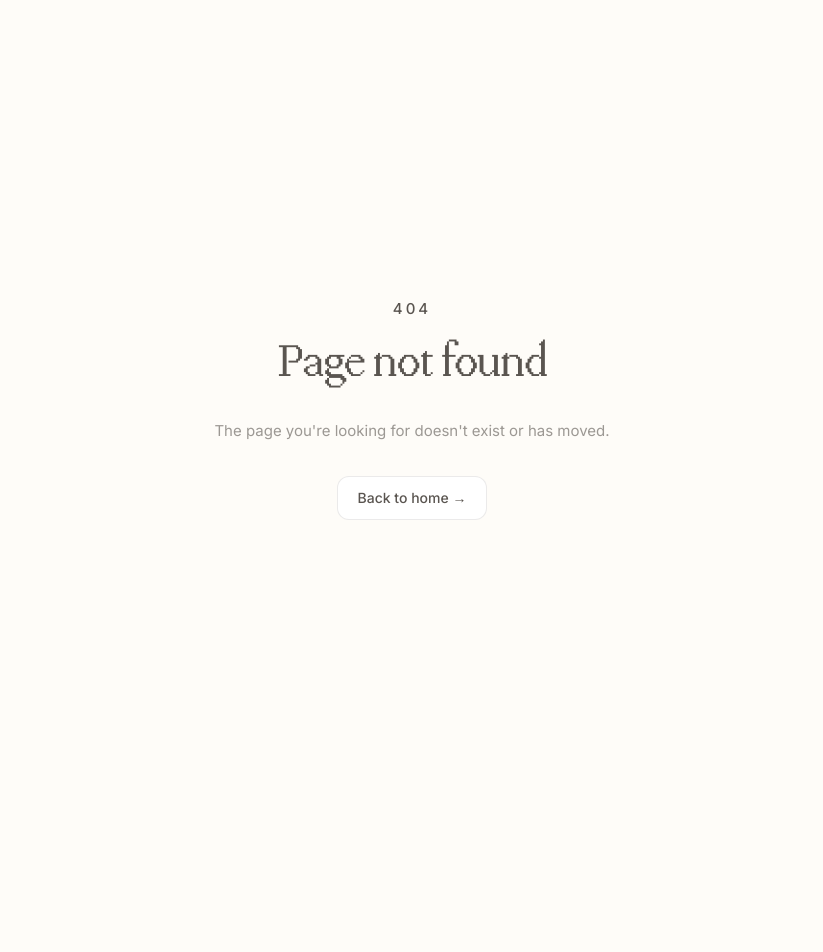
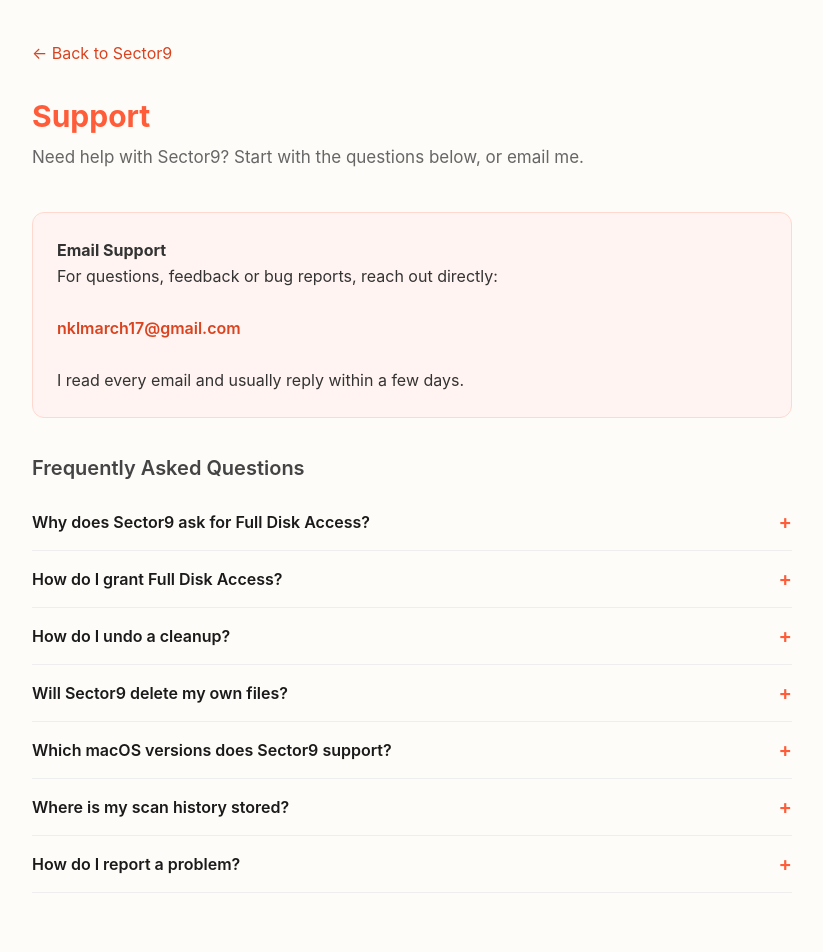
Before and after one commit to nerdynikhil/nerdynikhil.github.io, a React (Vite) app: page /sector9/support in a window 1280 px wide. Before the commit this address had no page. Shown: the top 952 px of the page, without its empty margins (228-1051 px from the left). Before the commit the page ends 800 px from the top, so only its background shows below. Built offline with nearby package versions, Linux system fonts and the light colour scheme.

Commit message:
feat(sector9): add support page
Co-Authored-By: Claude Opus 5.5 <noreply@anthropic.com>

```diff
--- a/src/App.tsx
+++ b/src/App.tsx
@@ -17,6 +17,7 @@ const LingoDuel = lazy(() => import('./pages/LingoDuel'))
 const LingoDuelPrivacy = lazy(() => import('./pages/LingoDuelPrivacy'))
 const Sector9 = lazy(() => import('./pages/sector9/Sector9'))
 const Sector9Privacy = lazy(() => import('./pages/sector9/Sector9Privacy'))
+const Sector9Support = lazy(() => import('./pages/sector9/Sector9Support'))
 const Serenight = lazy(() => import('./pages/Serenight'))
 const SerenightPrivacy = lazy(() => import('./pages/SerenightPrivacy'))
 const Subscriptionly = lazy(() => import('./pages/Subscriptionly'))
@@ -72,6 +73,7 @@ export default function App() {
           <Route path="/lingoduel/privacy" element={<LingoDuelPrivacy />} />
           <Route path="/sector9" element={<Sector9 />} />
           <Route path="/sector9/privacy" element={<Sector9Privacy />} />
+          <Route path="/sector9/support" element={<Sector9Support />} />
           <Route path="/serenight" element={<Serenight />} />
           <Route path="/serenight/privacy" element={<SerenightPrivacy />} />
           <Route path="/subscriptionly" element={<Subscriptionly />} />
--- /dev/null
+++ b/src/pages/sector9/Sector9Support.tsx
@@ -0,0 +1,204 @@
+import { useState, type ReactNode } from 'react'
+import { Link } from 'react-router-dom'
+import SEO from '../../components/SEO'
+
+interface FAQItem {
+  question: string
+  answer: ReactNode
+}
+
+const linkClass = 'text-[#d9431f] no-underline hover:underline'
+
+function FAQAccordion({ question, answer }: FAQItem) {
+  const [open, setOpen] = useState(false)
+
+  return (
+    <div className="border-b border-[#eee] py-3.5">
+      <button
+        onClick={() => setOpen(!open)}
+        aria-expanded={open}
+        className="flex w-full cursor-pointer items-center justify-between border-none bg-transparent text-left font-semibold text-[#1a1a1a]"
+      >
+        <span>{question}</span>
+        <span className="text-xl text-[#ff5c39]">{open ? '−' : '+'}</span>
+      </button>
+      {open && <div className="mt-3 mb-1 text-[#555]">{answer}</div>}
+    </div>
+  )
+}
+
+const faqs: FAQItem[] = [
+  {
+    question: 'Why does Sector9 ask for Full Disk Access?',
+    answer: (
+      <>
+        <p className="mb-3">
+          Some of the biggest space users on a Mac, like app caches, Xcode build
+          data and Docker&apos;s disk, live in parts of <code>~/Library</code>{' '}
+          and app containers that macOS hides from apps without Full Disk
+          Access. With it, Sector9 can measure and explain them. It only reads
+          what is there, on your Mac, and nothing is sent anywhere.
+        </p>
+        <p>
+          Without Full Disk Access, Sector9 still scans your home folder and
+          tells you which places it could not see.
+        </p>
+      </>
+    ),
+  },
+  {
+    question: 'How do I grant Full Disk Access?',
+    answer: (
+      <ol className="list-decimal space-y-1.5 pl-6">
+        <li>
+          Open <strong>System Settings &rarr; Privacy &amp; Security &rarr;
+          Full Disk Access</strong>.
+        </li>
+        <li>
+          Turn on the switch next to <strong>Sector9</strong>. If it is not in
+          the list, click <strong>+</strong>, choose Sector9 from your
+          Applications folder, then turn it on.
+        </li>
+        <li>Quit and reopen Sector9, then run a new scan.</li>
+      </ol>
+    ),
+  },
+  {
+    question: 'How do I undo a cleanup?',
+    answer: (
+      <p>
+        Sector9 never deletes anything outright. Everything you clean goes to
+        the macOS Trash. Right after a cleanup, use <strong>Undo</strong> in
+        Sector9 to put it all back. You can also open the Trash in Finder,
+        select the items, and choose <strong>File &rarr; Put Back</strong> (or
+        right-click &rarr; Put Back). This works until you empty the Trash.
+      </p>
+    ),
+  },
+  {
+    question: 'Will Sector9 delete my own files?',
+    answer: (
+      <p>
+        No. Your photos, footage, code and documents are marked &ldquo;Yours,
+        kept&rdquo; and are never selected. Anything marked &ldquo;Your
+        call&rdquo; is never selected for you either. Nothing moves until you
+        review it in the tray and confirm.
+      </p>
+    ),
+  },
+  {
+    question: 'Which macOS versions does Sector9 support?',
+    answer: (
+      <p>
+        Sector9 runs on macOS 13 Ventura and later, on both Apple silicon and
+        Intel Macs.
+      </p>
+    ),
+  },
+  {
+    question: 'Where is my scan history stored?',
+    answer: (
+      <p>
+        On your Mac only, in the app&apos;s folder inside{' '}
+        <code>~/Library/Application Support</code>. Delete that folder to clear
+        your history. See the{' '}
+        <Link to="/sector9/privacy" className={linkClass}>
+          Privacy Policy
+        </Link>{' '}
+        for details.
+      </p>
+    ),
+  },
+  {
+    question: 'How do I report a problem?',
+    answer: (
+      <>
+        <p className="mb-3">
+          Email{' '}
+          <a
+            href="mailto:nklmarch17@gmail.com?subject=Sector9%20Bug%20Report"
+            className={linkClass}
+          >
+            nklmarch17@gmail.com
+          </a>{' '}
+          with:
+        </p>
+        <ul className="list-disc space-y-1.5 pl-6">
+          <li>What happened, and what you expected to happen</li>
+          <li>The steps that lead to it, if you can repeat it</li>
+          <li>Your macOS version and Sector9 version</li>
+          <li>A screenshot, if it helps</li>
+        </ul>
+        <p className="mt-3">
+          Sector9 does not send any reports by itself, so only what you choose
+          to include in your email reaches me.
+        </p>
+      </>
+    ),
+  },
+]
+
+export default function Sector9Support() {
+  return (
+    <>
+      <SEO
+        title="Support - Sector9"
+        description="Get help with Sector9, the macOS disk space analyzer. Full Disk Access, undoing a cleanup, supported macOS versions and how to report a problem."
+        url="https://www.nerdynikhil.com/sector9/support"
+        image="https://www.nerdynikhil.com/sector9/og-image.png"
+      />
+
+      <div className="mx-auto max-w-[800px] px-5 py-10 font-['-apple-system',BlinkMacSystemFont,'SF_Pro_Display',sans-serif] leading-relaxed text-[#333]">
+        <Link to="/sector9" className={`mb-8 inline-block ${linkClass}`}>
+          &larr; Back to Sector9
+        </Link>
+
+        <h1 className="mb-2.5 text-3xl font-bold text-[#ff5c39]">Support</h1>
+        <p className="mb-10 text-[17px] text-[#666]">
+          Need help with Sector9? Start with the questions below, or email me.
+        </p>
+
+        {/* Contact Card */}
+        <div className="my-6 rounded-xl border border-[#ffd9cf] bg-[#fff4f1] p-6">
+          <strong>Email Support</strong>
+          <br />
+          For questions, feedback or bug reports, reach out directly:
+          <br />
+          <br />
+          <a
+            href="mailto:nklmarch17@gmail.com?subject=Sector9%20Support"
+            className={`font-semibold ${linkClass}`}
+          >
+            nklmarch17@gmail.com
+          </a>
+          <br />
+          <br />
+          I read every email and usually reply within a few days.
+        </div>
+
+        <h2 className="mt-9 mb-3 text-xl font-semibold text-[#444]">
+          Frequently Asked Questions
+        </h2>
+
+        {faqs.map((faq) => (
+          <FAQAccordion
+            key={faq.question}
+            question={faq.question}
+            answer={faq.answer}
+          />
+        ))}
+
+        {/* Footer */}
+        <footer className="mt-15 border-t border-[#eee] pt-5 text-[13px] text-[#999]">
+          <p>
+            Sector9 &mdash; Disk space, explained. &nbsp;|&nbsp;
+            <Link to="/sector9/privacy" className={linkClass}>
+              Privacy Policy
+            </Link>
+          </p>
+          <p>&copy; 2026 Nikhil Barik</p>
+        </footer>
+      </div>
+    </>
+  )
+}
```
